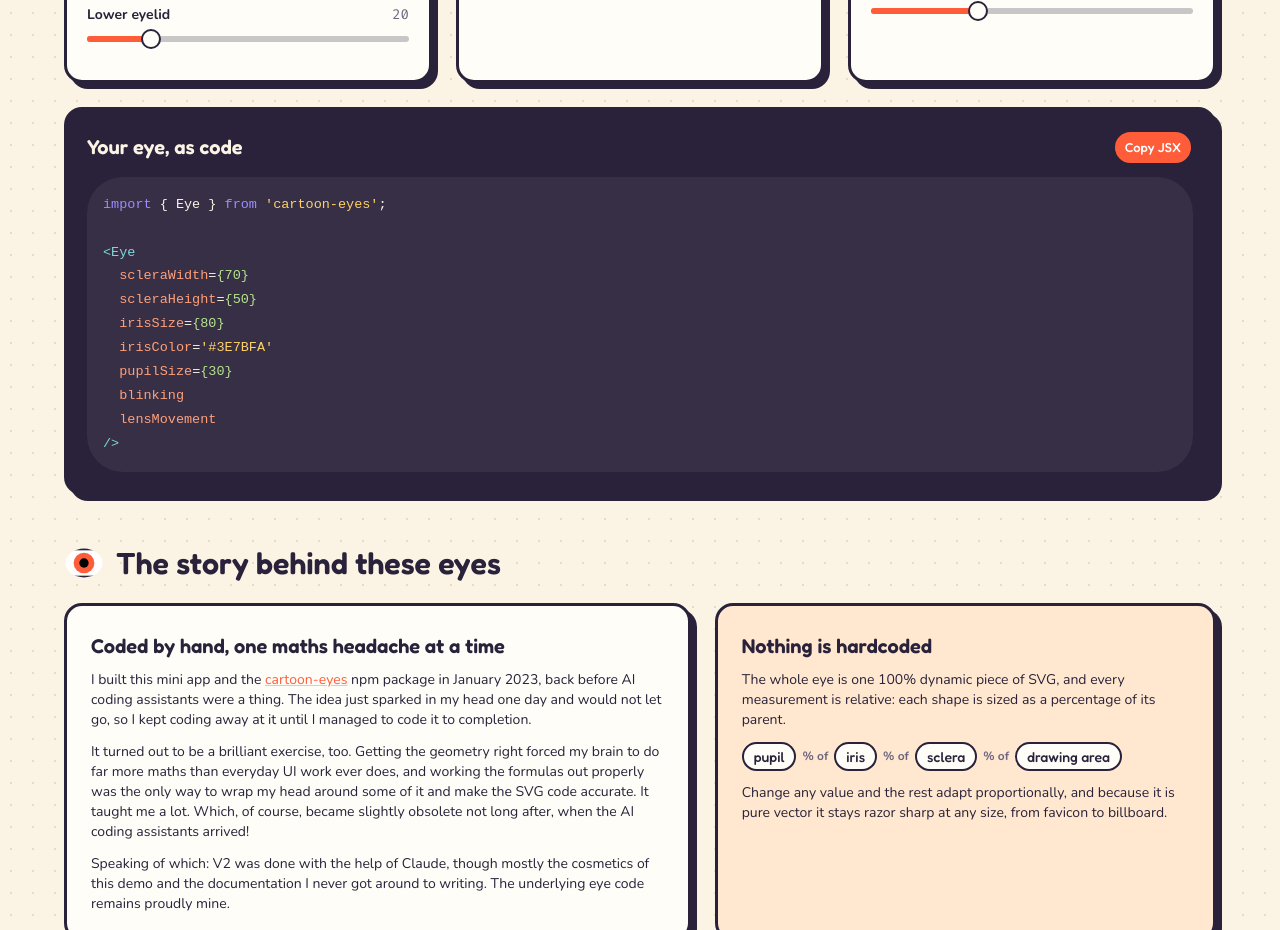
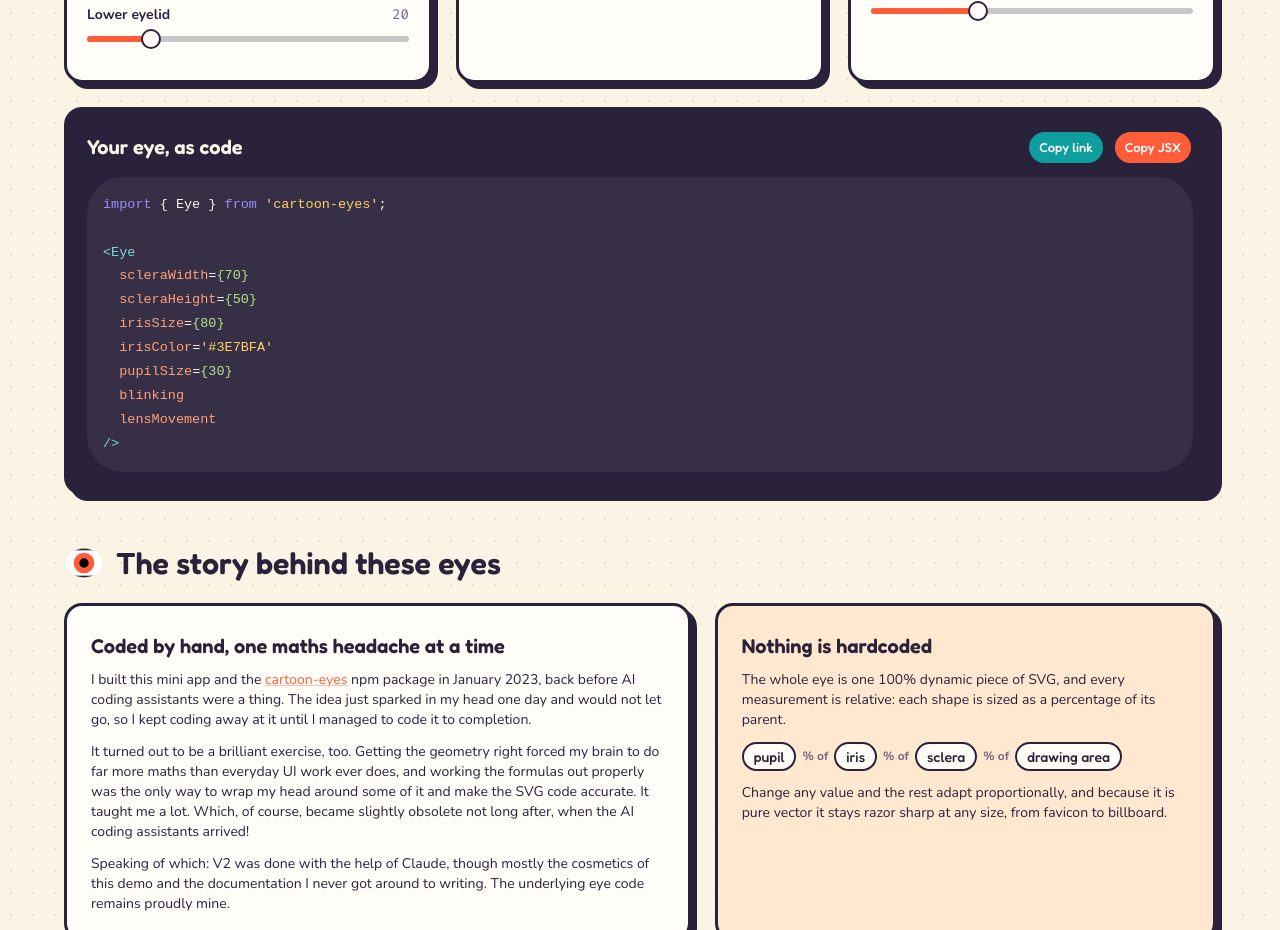
Before and after one commit to tmrk/cartoon-eyes, a React (Vite) app: page / in a window 1280 px wide. Shown: the part 1120-2050 px from the top of the page. Built offline with nearby package versions, Linux system fonts and the light colour scheme.

Commit message:
Playground: shareable URLs — non-default config as query params (same diffing as the JSX snippet), parsed on load, synced via debounced replaceState, plus a Copy link button

```diff
--- a/src/App.jsx
+++ b/src/App.jsx
@@ -188,51 +188,150 @@ const eyeDefaults = {
   blinkSpeed: 80, blinkFrequency: 3000,
 };
 
-function buildCodeProps(config) {
+// diff a demo config against the Eye component's own defaults, collapsing
+// symmetric width/height (and lid) pairs into their shorthand props; raw values
+// (number | color string | true), shared by the JSX snippet and the share URL
+function diffEyeProps(config) {
   const props = [];
   const add = (name, value) => props.push({ name, value });
 
-  if (config.scleraWidth !== eyeDefaults.scleraWidth) add('scleraWidth', `{${config.scleraWidth}}`);
-  if (config.scleraHeight !== eyeDefaults.scleraHeight) add('scleraHeight', `{${config.scleraHeight}}`);
-  if (config.scleraColor !== eyeDefaults.scleraColor) add('scleraColor', `'${config.scleraColor}'`);
+  if (config.scleraWidth !== eyeDefaults.scleraWidth) add('scleraWidth', config.scleraWidth);
+  if (config.scleraHeight !== eyeDefaults.scleraHeight) add('scleraHeight', config.scleraHeight);
+  if (config.scleraColor !== eyeDefaults.scleraColor) add('scleraColor', config.scleraColor);
 
   if (config.irisWidth === config.irisHeight) {
-    if (config.irisWidth !== eyeDefaults.irisSize) add('irisSize', `{${config.irisWidth}}`);
+    if (config.irisWidth !== eyeDefaults.irisSize) add('irisSize', config.irisWidth);
   } else {
-    add('irisWidth', `{${config.irisWidth}}`);
-    add('irisHeight', `{${config.irisHeight}}`);
+    add('irisWidth', config.irisWidth);
+    add('irisHeight', config.irisHeight);
   }
-  if (config.irisColor !== eyeDefaults.irisColor) add('irisColor', `'${config.irisColor}'`);
+  if (config.irisColor !== eyeDefaults.irisColor) add('irisColor', config.irisColor);
 
   if (config.pupilWidth === config.pupilHeight) {
-    if (config.pupilWidth !== eyeDefaults.pupilSize) add('pupilSize', `{${config.pupilWidth}}`);
+    if (config.pupilWidth !== eyeDefaults.pupilSize) add('pupilSize', config.pupilWidth);
   } else {
-    add('pupilWidth', `{${config.pupilWidth}}`);
-    add('pupilHeight', `{${config.pupilHeight}}`);
+    add('pupilWidth', config.pupilWidth);
+    add('pupilHeight', config.pupilHeight);
   }
-  if (config.pupilColor !== eyeDefaults.pupilColor) add('pupilColor', `'${config.pupilColor}'`);
+  if (config.pupilColor !== eyeDefaults.pupilColor) add('pupilColor', config.pupilColor);
 
   if (config.upperLidSize === config.lowerLidSize) {
-    if (config.upperLidSize !== eyeDefaults.lidSize) add('lidSize', `{${config.upperLidSize}}`);
+    if (config.upperLidSize !== eyeDefaults.lidSize) add('lidSize', config.upperLidSize);
   } else {
-    add('upperLidSize', `{${config.upperLidSize}}`);
-    add('lowerLidSize', `{${config.lowerLidSize}}`);
+    add('upperLidSize', config.upperLidSize);
+    add('lowerLidSize', config.lowerLidSize);
   }
   if (config.upperLidColor === config.lowerLidColor) {
-    if (config.upperLidColor !== eyeDefaults.lidColor) add('lidColor', `'${config.upperLidColor}'`);
+    if (config.upperLidColor !== eyeDefaults.lidColor) add('lidColor', config.upperLidColor);
   } else {
-    add('upperLidColor', `'${config.upperLidColor}'`);
-    add('lowerLidColor', `'${config.lowerLidColor}'`);
+    add('upperLidColor', config.upperLidColor);
+    add('lowerLidColor', config.lowerLidColor);
   }
 
   if (config.blinking) {
-    add('blinking', null); // bare boolean prop
-    if (config.blinkSpeed !== eyeDefaults.blinkSpeed) add('blinkSpeed', `{${config.blinkSpeed}}`);
-    if (config.blinkFrequency !== eyeDefaults.blinkFrequency) add('blinkFrequency', `{${config.blinkFrequency}}`);
-    if (config.blinkSqueeze) add('blinkSqueeze', null);
+    add('blinking', true);
+    if (config.blinkSpeed !== eyeDefaults.blinkSpeed) add('blinkSpeed', config.blinkSpeed);
+    if (config.blinkFrequency !== eyeDefaults.blinkFrequency) add('blinkFrequency', config.blinkFrequency);
+    if (config.blinkSqueeze) add('blinkSqueeze', true);
   }
-  if (config.movement === 'wander') add('lensMovement', null);
   return props;
+}
+
+function buildCodeProps(config) {
+  const props = diffEyeProps(config).map(({ name, value }) => ({
+    name,
+    value: value === true ? null // bare boolean prop
+      : typeof value === 'number' ? `{${value}}`
+        : `'${value}'`,
+  }));
+  if (config.movement === 'wander') props.push({ name: 'lensMovement', value: null });
+  return props;
+}
+
+// the query string carries the same collapsed, non-default props as the JSX
+// snippet, hex colors travel without their '#'. `movement` is always emitted so
+// a share URL is never bare: a bare URL means the pristine demo (initialConfig),
+// any config param means "Eye defaults + overrides"
+function buildShareParams(config) {
+  const params = new URLSearchParams();
+  for (const { name, value } of diffEyeProps(config)) {
+    params.set(name, value === true ? '1'
+      : typeof value === 'string' ? value.replace(/^#/, '')
+        : String(value));
+  }
+  params.set('movement', config.movement);
+  return params;
+}
+
+// inverse of buildShareParams: expand shorthand params over the Eye defaults;
+// malformed values are ignored so hand-edited URLs degrade gracefully. Returns
+// null when the URL carries no recognised config at all.
+function parseShareParams(search) {
+  const params = new URLSearchParams(search);
+  const config = {
+    ...initialConfig, // key order matters: preset matching compares JSON strings
+    scleraWidth: eyeDefaults.scleraWidth, scleraHeight: eyeDefaults.scleraHeight, scleraColor: eyeDefaults.scleraColor,
+    irisWidth: eyeDefaults.irisSize, irisHeight: eyeDefaults.irisSize, irisColor: eyeDefaults.irisColor,
+    pupilWidth: eyeDefaults.pupilSize, pupilHeight: eyeDefaults.pupilSize, pupilColor: eyeDefaults.pupilColor,
+    upperLidSize: eyeDefaults.lidSize, upperLidColor: eyeDefaults.lidColor,
+    lowerLidSize: eyeDefaults.lidSize, lowerLidColor: eyeDefaults.lidColor,
+    blinking: false, blinkSqueeze: false,
+    movement: 'still',
+  };
+  let found = false;
+
+  const num = (name, min, max, apply) => {
+    if (!params.has(name)) return;
+    const value = Number(params.get(name));
+    if (!Number.isFinite(value)) return;
+    found = true;
+    apply(Math.min(max, Math.max(min, value)));
+  };
+  const color = (name, apply) => {
+    const raw = (params.get(name) || '').replace(/^#/, '');
+    if (!/^([0-9a-f]{3}|[0-9a-f]{6})$/i.test(raw)) return;
+    found = true;
+    apply(`#${raw}`);
+  };
+  const flag = (name, apply) => {
+    if (!params.has(name)) return;
+    found = true;
+    apply(!['0', 'false'].includes(params.get(name)));
+  };
+
+  num('scleraWidth', 0, 100, (v) => { config.scleraWidth = v; });
+  num('scleraHeight', 0, 100, (v) => { config.scleraHeight = v; });
+  color('scleraColor', (v) => { config.scleraColor = v; });
+
+  // shorthands first so the specific params win if a hand-edited URL has both
+  num('irisSize', 0, 100, (v) => { config.irisWidth = v; config.irisHeight = v; });
+  num('irisWidth', 0, 100, (v) => { config.irisWidth = v; });
+  num('irisHeight', 0, 100, (v) => { config.irisHeight = v; });
+  color('irisColor', (v) => { config.irisColor = v; });
+
+  num('pupilSize', 0, 100, (v) => { config.pupilWidth = v; config.pupilHeight = v; });
+  num('pupilWidth', 0, 100, (v) => { config.pupilWidth = v; });
+  num('pupilHeight', 0, 100, (v) => { config.pupilHeight = v; });
+  color('pupilColor', (v) => { config.pupilColor = v; });
+
+  num('lidSize', 0, 100, (v) => { config.upperLidSize = v; config.lowerLidSize = v; });
+  num('upperLidSize', 0, 100, (v) => { config.upperLidSize = v; });
+  num('lowerLidSize', 0, 100, (v) => { config.lowerLidSize = v; });
+  color('lidColor', (v) => { config.upperLidColor = v; config.lowerLidColor = v; });
+  color('upperLidColor', (v) => { config.upperLidColor = v; });
+  color('lowerLidColor', (v) => { config.lowerLidColor = v; });
+
+  flag('blinking', (v) => { config.blinking = v; });
+  num('blinkSpeed', 30, 400, (v) => { config.blinkSpeed = v; });
+  num('blinkFrequency', 500, 8000, (v) => { config.blinkFrequency = v; });
+  flag('blinkSqueeze', (v) => { config.blinkSqueeze = v; });
+
+  if (['follow', 'wander', 'still'].includes(params.get('movement'))) {
+    found = true;
+    config.movement = params.get('movement');
+  }
+
+  return found ? config : null;
 }
 
 // ---------------------------------------------------------------------------
@@ -280,10 +379,10 @@ const Card = ({ title, children, sx }) => (
   </Paper>
 );
 
-const CopyButton = ({ getText, label = 'Copy' }) => {
+const CopyButton = ({ getText, label = 'Copy', color = 'primary' }) => {
   const [copied, setCopied] = useState(false);
   return (
-    <Button size='small' variant='contained' disableElevation
+    <Button size='small' variant='contained' disableElevation color={color}
       onClick={() => {
         navigator.clipboard.writeText(getText());
         setCopied(true);
@@ -322,8 +421,24 @@ const eyeProps = (config, lensPosition) => ({
 // ---------------------------------------------------------------------------
 
 function App() {
-  const [config, setConfig] = useState(initialConfig);
+  const [config, setConfig] = useState(() => parseShareParams(window.location.search) ?? initialConfig);
   const set = (key) => (value) => setConfig((c) => ({ ...c, [key]: value }));
+
+  // shareable URL for the current config; the address bar follows it (debounced)
+  // once the user changes anything. Comparing against the config object we
+  // loaded with (not a first-run flag) keeps the pristine URL clean even under
+  // StrictMode's double-invoked effects.
+  const shareUrl = useMemo(() => {
+    const { origin, pathname } = window.location;
+    return `${origin}${pathname}?${buildShareParams(config)}`;
+  }, [config]);
+  const loadedConfig = useRef(config);
+  useEffect(() => {
+    if (config === loadedConfig.current) return;
+    const timeoutId = setTimeout(() => window.history.replaceState(null, '', shareUrl), 300);
+    return () => clearTimeout(timeoutId);
+  }, [config, shareUrl]);
+
   const [eyeCount, setEyeCount] = useState(1); // demo-only, not an Eye prop
   const [eyeSize, setEyeSize] = useState(680); // demo-only display size in px
 
@@ -557,7 +672,10 @@ function App() {
         <Paper className='pop-in' sx={{ p: 2.5, bgcolor: INK, color: CREAM, animationDelay: '320ms' }}>
           <Stack direction='row' sx={{ mb: 1.5, justifyContent: 'space-between', alignItems: 'center' }}>
             <Typography variant='h6' sx={{ color: CREAM }}>Your eye, as code</Typography>
-            <CopyButton getText={() => codeText} label='Copy JSX' />
+            <Stack direction='row' spacing={1}>
+              <CopyButton getText={() => shareUrl} label='Copy link' color='secondary' />
+              <CopyButton getText={() => codeText} label='Copy JSX' />
+            </Stack>
           </Stack>
           <Box component='pre' sx={{
             m: 0, p: 2, borderRadius: 2, bgcolor: 'rgba(255,255,255,0.06)',
```
